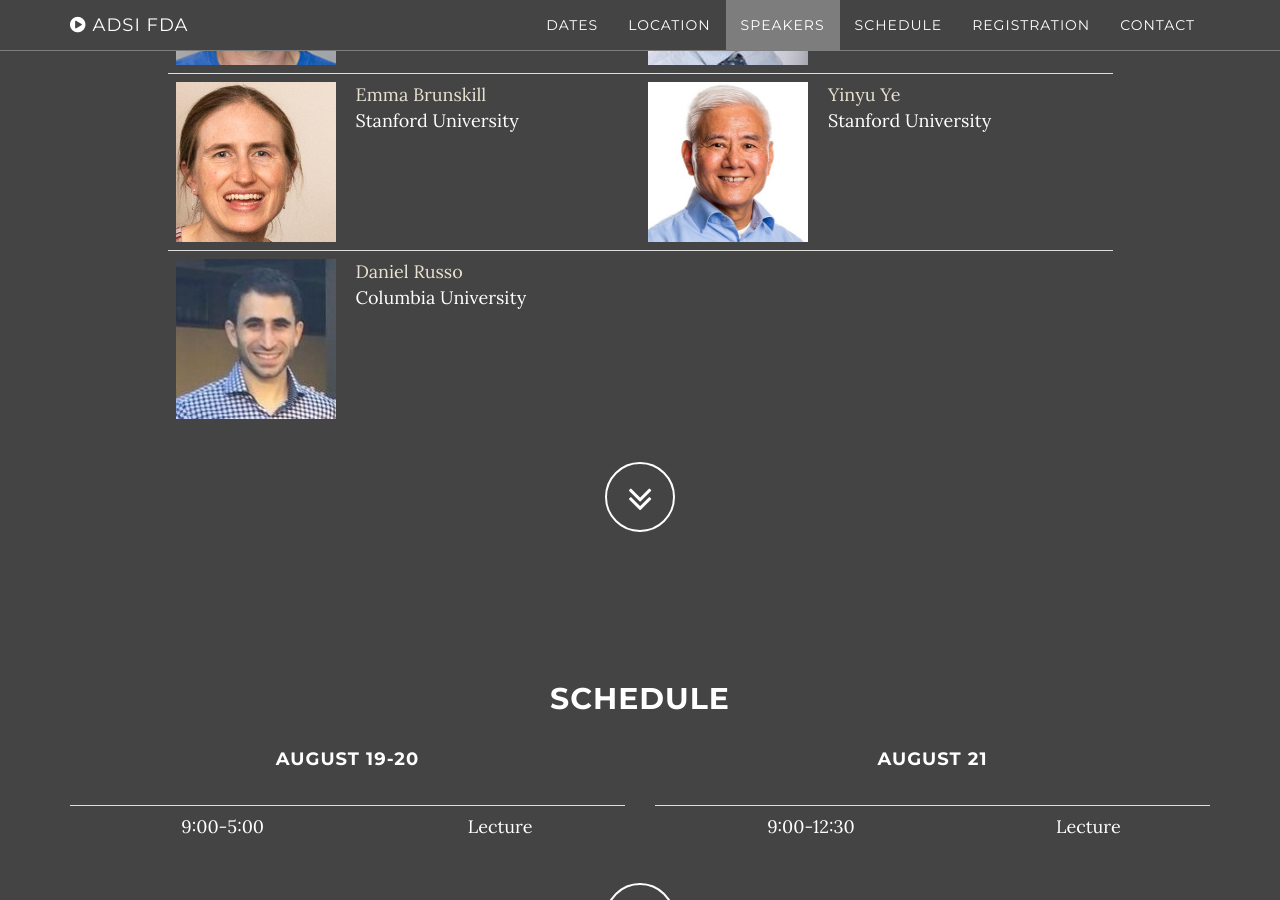
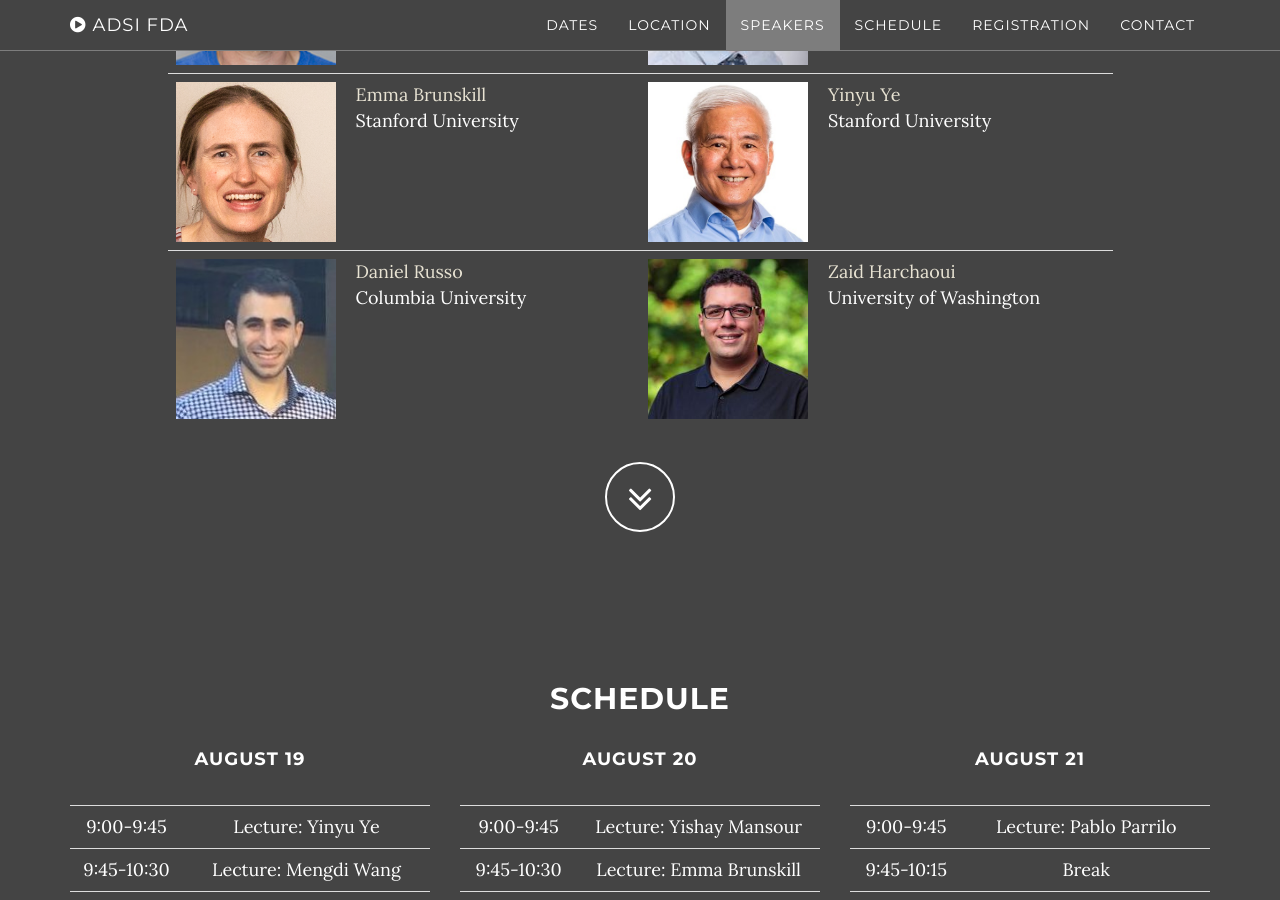
Before and after one commit to kgjamieson/ifds-workshop-2025, a Jekyll site: the page built from index.html, in a window 1280 px wide and 900 px high, scrolled down 3101 px. Built offline with Jekyll 4.4.1, drawn with Linux system fonts in a browser that asks for light colours; some of the changed text lies outside the part shown.

Commit message:
Updating schedule and adding speaker.

```diff
--- a/_includes/schedule.html
+++ b/_includes/schedule.html
@@ -5,22 +5,89 @@
         <h2>Schedule</h2>
         <p></p>
       <div class="row">
-          <div class="col-md-6">
-              <h4> August 19-20 </h4>
+          <div class="col-md-4">
+              <h4> August 19 </h4>
               <table class="table table-large">
               <tbody>
                 <tr>
-                  <td>9:00-5:00</td><td> Lecture </td>
+                  <td>9:00-9:45</td><td> Lecture: Yinyu Ye </td>
+                </tr>
+                <tr>
+                  <td>9:45-10:30</td><td> Lecture: Mengdi Wang </td>
+                </tr>
+                <tr>
+                  <td>10:30-11:00</td><td> Break </td>
+                </tr>
+                <tr>
+                  <td>11:00-11:45</td><td> Lecture: Ben Recht </td>
+                </tr>
+                <tr>
+                  <td>11:45-1:30</td><td> Lunch </td>
+                </tr>
+                <tr>
+                  <td>1:30-2:15</td><td> Lecture:   Dimitri Bertsekas  </td>
+                </tr>
+                <tr>
+                  <td>2:15-3:00</td><td> Lecture: Daniel Russo  </td>
+                </tr>
+                <tr>
+                  <td>3:00-3:30</td><td> Break  </td>
+                </tr>
+                <tr>
+                  <td>3:30-4:30</td><td> Discussion Session  </td>
                 </tr>
                 </tbody>
             </table>
           </div>
-          <div class="col-md-6">
+          <div class="col-md-4">
+              <h4> August 20 </h4>
+              <table class="table table-large">
+              <tbody>
+                <tr>
+                  <td>9:00-9:45</td><td> Lecture: Yishay Mansour </td>
+                </tr>
+                <tr>
+                  <td>9:45-10:30</td><td> Lecture: Emma Brunskill </td>
+                </tr>
+                <tr>
+                  <td>10:30-11:00</td><td> Break </td>
+                </tr>
+                <tr>
+                  <td>11:00-11:45</td><td> Lecture: Emo Todorov </td>
+                </tr>
+                <tr>
+                  <td>11:45-1:30</td><td> Lunch </td>
+                </tr>
+                <tr>
+                  <td>1:30-2:15</td><td> Lecture: Necmiye Ozay  </td>
+                </tr>
+                <tr>
+                  <td>2:15-3:00</td><td> Lecture: Zaid Harchaoui  </td>
+                </tr>
+                <tr>
+                  <td>3:00-3:30</td><td> Break  </td>
+                </tr>
+                <tr>
+                  <td>3:30-4:30</td><td> Discussion Session  </td>
+                </tr>
+                </tbody>
+            </table>
+          </div>
+          <div class="col-md-4">
               <h4> August 21 </h4>
               <table class="table table-large">
               <tbody>
                 <tr>
-                  <td>9:00-12:30</td><td> Lecture </td>
+                  <td>9:00-9:45</td><td> Lecture: Pablo Parrilo </td>
+                </tr>
+                <tr>
+                  <td>9:45-10:15</td><td> Break </td>
+                </tr>
+                <tr>
+                  <td>10:15-11:00</td><td> Lecture: Csaba Szepesvári </td>
+                </tr>
+                <tr>
+                  <td>11:00-12:30</td><td> Lunch </td>
                 </tr>
                 </tbody>
             </table>
--- a/_includes/speakers.html
+++ b/_includes/speakers.html
@@ -39,8 +39,8 @@
 <tr>
 <td class="thumb"><img src="img/instructors/daniel.jpg"></td>
 <td><a href="https://djrusso.github.io/">Daniel Russo</a> <br />Columbia University<br /><i> </i></td>
-<td></td>
-<td></td>
+<td class="thumb"><img src="img/instructors/zaid.jpg"></td>
+<td><a href="http://faculty.washington.edu/zaid/">Zaid Harchaoui</a> <br />University of Washington<br /><i> </i></td>
 </tr>
               </tbody>
             </table>
```
Also changed, not shown: img/instructors/zaid.jpg (added), 2 other files.
